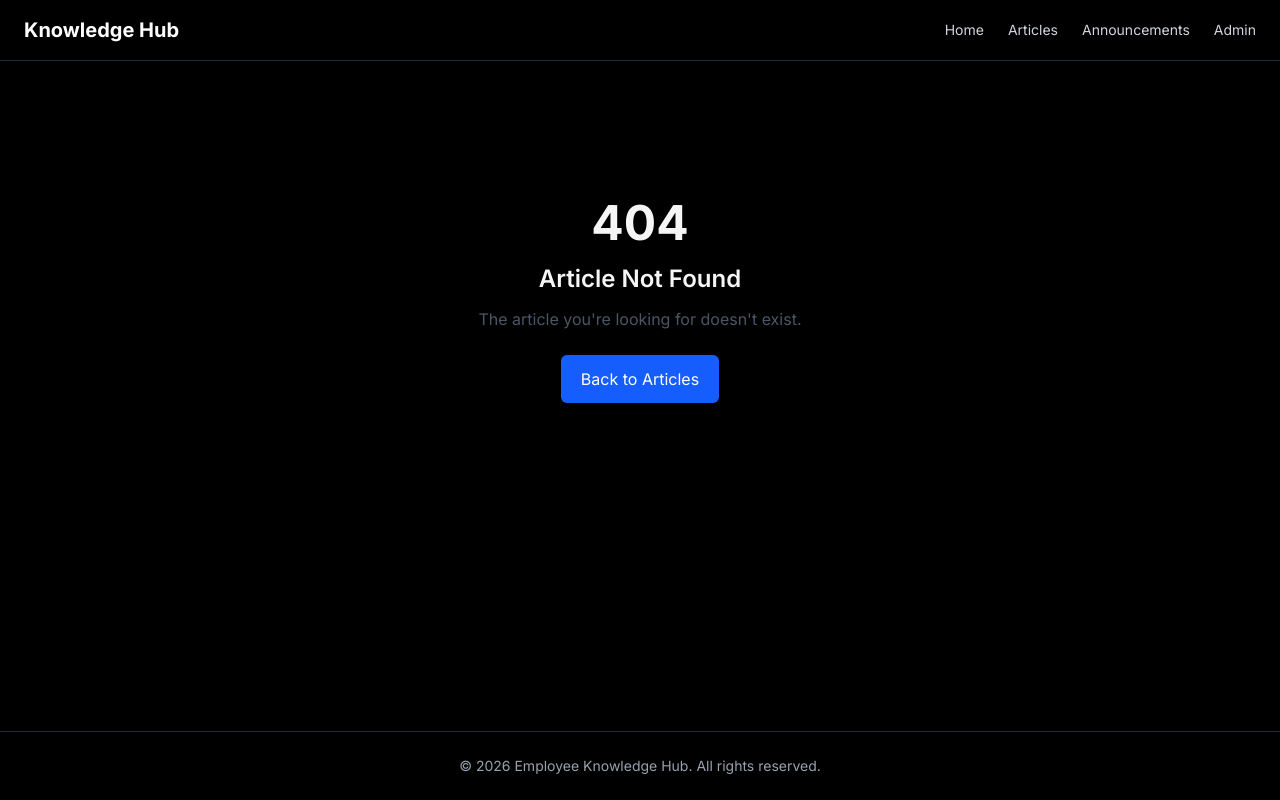
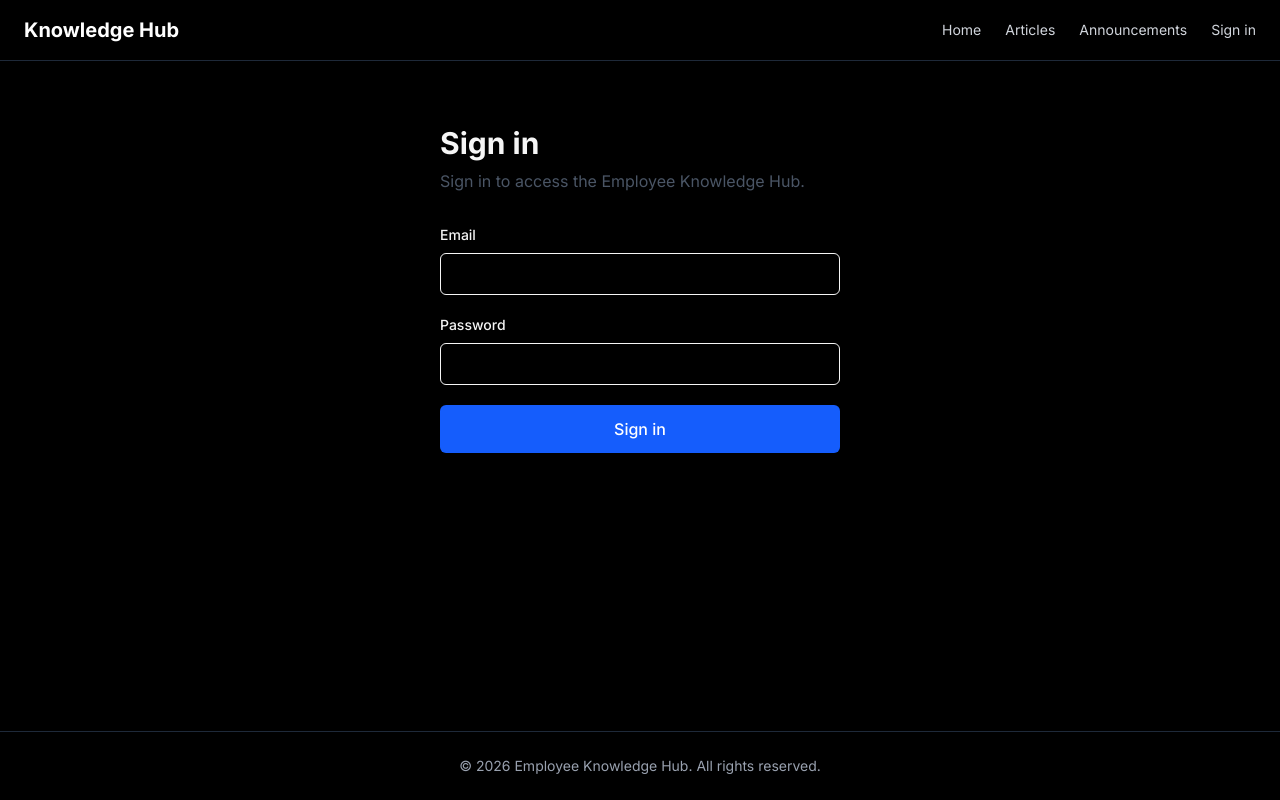
Before and after one commit to sukanyaVS/employee-knowledge-hub, a Next.js app: page /login in a window 1280 px wide. Before the commit this address had no page. Built offline with nearby package versions, Linux system fonts and the light colour scheme; no server answers.

Commit message:
Authentication and role based authorization

```diff
--- a/app/api/articles/[id]/route.ts
+++ b/app/api/articles/[id]/route.ts
@@ -1,5 +1,6 @@
 import { NextRequest, NextResponse } from "next/server";
 import { prisma } from "@/lib/prisma";
+import { requireAdmin } from "@/lib/auth";
 
 type ArticleRouteContext = {
   params: Promise<{
@@ -79,6 +80,7 @@ export async function PUT(
   { params }: ArticleRouteContext
 ) {
   try {
+    await requireAdmin();
     const { id } = await params;
 
     const articleId = Number(id);
@@ -177,6 +179,7 @@ export async function DELETE(
   { params }: ArticleRouteContext
 ) {
   try {
+    await requireAdmin();
     const { id } = await params;
 
     const articleId = Number(id);
--- a/app/api/articles/route.ts
+++ b/app/api/articles/route.ts
@@ -1,5 +1,6 @@
 import { NextRequest, NextResponse } from "next/server";
 import { prisma } from "@/lib/prisma";
+import { requireAdmin } from "@/lib/auth";
 
 const DEFAULT_PAGE = 1;
 const DEFAULT_LIMIT = 6;
@@ -123,6 +124,7 @@ export async function GET(request: NextRequest) {
 
 export async function POST(request: NextRequest) {
   try {
+    await requireAdmin();
     const body = await request.json();
 
     const {
--- /dev/null
+++ b/app/api/auth/login/route.ts
@@ -0,0 +1,42 @@
+import { NextRequest, NextResponse } from "next/server";
+import { createSessionToken, SESSION_COOKIE } from "@/lib/session";
+import { prisma } from "@/lib/prisma";
+
+export async function POST(request: NextRequest) {
+  const body = await request.json().catch(() => null);
+  const email = typeof body?.email === "string" ? body.email.trim() : "";
+  const password = typeof body?.password === "string" ? body.password : "";
+
+  if (!email || !password) {
+    return NextResponse.json(
+      { message: "Email and password are required" },
+      { status: 400 }
+    );
+  }
+
+  const user = await prisma.user.findUnique({ where: { email } });
+
+  if (!user || user.password !== password) {
+    return NextResponse.json(
+      { message: "Invalid email or password" },
+      { status: 401 }
+    );
+  }
+
+  const response = NextResponse.json({
+    message: "Signed in successfully",
+    user: { name: user.name, role: user.role },
+  });
+
+  response.cookies.set({
+    name: SESSION_COOKIE,
+    value: await createSessionToken({ userId: user.id, role: user.role }),
+    httpOnly: true,
+    sameSite: "lax",
+    secure: process.env.NODE_ENV === "production",
+    path: "/",
+    maxAge: 60 * 60 * 8,
+  });
+
+  return response;
+}
--- /dev/null
+++ b/app/api/auth/logout/route.ts
@@ -0,0 +1,8 @@
+import { NextResponse } from "next/server";
+import { SESSION_COOKIE } from "@/lib/auth";
+
+export async function POST() {
+  const response = NextResponse.json({ message: "Signed out successfully" });
+  response.cookies.delete(SESSION_COOKIE);
+  return response;
+}
--- /dev/null
+++ b/app/login/page.tsx
@@ -0,0 +1,94 @@
+"use client";
+
+import { Suspense } from "react";
+import { FormEvent, useState } from "react";
+import { useRouter, useSearchParams } from "next/navigation";
+
+function LoginForm() {
+  const router = useRouter();
+  const searchParams = useSearchParams();
+  const [email, setEmail] = useState("");
+  const [password, setPassword] = useState("");
+  const [error, setError] = useState("");
+  const [isSubmitting, setIsSubmitting] = useState(false);
+
+  async function handleSubmit(event: FormEvent<HTMLFormElement>) {
+    event.preventDefault();
+    setError("");
+    setIsSubmitting(true);
+
+    const response = await fetch("/api/auth/login", {
+      method: "POST",
+      headers: { "Content-Type": "application/json" },
+      body: JSON.stringify({ email, password }),
+    });
+
+    if (!response.ok) {
+      const body = await response.json().catch(() => null);
+      setError(body?.message || "Unable to sign in");
+      setIsSubmitting(false);
+      return;
+    }
+
+    const body = await response.json();
+    const requestedPath = searchParams.get("next");
+    const destination =
+      body.user?.role === "ADMIN" && requestedPath
+        ? requestedPath
+        : body.user?.role === "ADMIN"
+          ? "/admin"
+          : "/";
+
+    router.push(destination);
+    router.refresh();
+  }
+
+  return (
+    <div className="mx-auto max-w-md px-6 py-16">
+      <h1 className="text-3xl font-bold">Sign in</h1>
+      <p className="mt-2 text-gray-600">Sign in to access the Employee Knowledge Hub.</p>
+
+      <form onSubmit={handleSubmit} className="mt-8 space-y-5">
+        <label className="block">
+          <span className="mb-2 block text-sm font-medium">Email</span>
+          <input
+            type="email"
+            value={email}
+            onChange={(event) => setEmail(event.target.value)}
+            required
+            className="w-full rounded-md border px-3 py-2"
+          />
+        </label>
+
+        <label className="block">
+          <span className="mb-2 block text-sm font-medium">Password</span>
+          <input
+            type="password"
+            value={password}
+            onChange={(event) => setPassword(event.target.value)}
+            required
+            className="w-full rounded-md border px-3 py-2"
+          />
+        </label>
+
+        {error ? <p className="text-sm text-red-600">{error}</p> : null}
+
+        <button
+          type="submit"
+          disabled={isSubmitting}
+          className="w-full rounded-md bg-blue-600 px-5 py-3 font-medium text-white hover:bg-blue-700 disabled:opacity-60"
+        >
+          {isSubmitting ? "Signing in..." : "Sign in"}
+        </button>
+      </form>
+    </div>
+  );
+}
+
+export default function LoginPage() {
+  return (
+    <Suspense>
+      <LoginForm />
+    </Suspense>
+  );
+}
--- a/components/layout/Header.tsx
+++ b/components/layout/Header.tsx
@@ -1,6 +1,10 @@
 import Link from "next/link";
+import { getCurrentUser } from "@/lib/auth";
+import LogoutButton from "@/components/layout/LogoutButton";
 
-export default function Header() {
+export default async function Header() {
+  const user = await getCurrentUser();
+
   return (
     <header className="border-b border-gray-800 bg-black text-white">
       <div className="mx-auto flex max-w-7xl items-center justify-between px-6 py-4">
@@ -15,7 +19,8 @@ export default function Header() {
           <Link href="/" className="hover:text-white">Home</Link>
           <Link href="/articles" className="hover:text-white">Articles</Link>
           <Link href="/announcements" className="hover:text-white">Announcements</Link>
-          <Link href="/admin" className="hover:text-white">Admin</Link>
+          {user?.role === "ADMIN" ? <Link href="/admin" className="hover:text-white">Admin</Link> : null}
+          {user ? <LogoutButton /> : <Link href="/login" className="hover:text-white">Sign in</Link>}
         </nav>
       </div>
     </header>
--- /dev/null
+++ b/components/layout/LogoutButton.tsx
@@ -0,0 +1,27 @@
+"use client";
+
+import { useRouter } from "next/navigation";
+import { useState } from "react";
+
+export default function LogoutButton() {
+  const router = useRouter();
+  const [isSigningOut, setIsSigningOut] = useState(false);
+
+  async function handleLogout() {
+    setIsSigningOut(true);
+    await fetch("/api/auth/logout", { method: "POST" });
+    router.push("/");
+    router.refresh();
+  }
+
+  return (
+    <button
+      type="button"
+      onClick={handleLogout}
+      disabled={isSigningOut}
+      className="hover:text-white disabled:opacity-60"
+    >
+      {isSigningOut ? "Signing out..." : "Sign out"}
+    </button>
+  );
+}
--- /dev/null
+++ b/lib/auth.ts
@@ -0,0 +1,31 @@
+import { cookies } from "next/headers";
+import { redirect } from "next/navigation";
+import { Role } from "@/app/generated/prisma/client";
+import { prisma } from "@/lib/prisma";
+import { SESSION_COOKIE, verifySessionToken } from "@/lib/session";
+
+export { SESSION_COOKIE } from "@/lib/session";
+
+export async function getCurrentUser() {
+  const token = (await cookies()).get(SESSION_COOKIE)?.value;
+  const session = await verifySessionToken(token);
+
+  if (!session) {
+    return null;
+  }
+
+  return prisma.user.findUnique({
+    where: { id: session.userId },
+    select: { id: true, name: true, email: true, role: true },
+  });
+}
+
+export async function requireAdmin() {
+  const user = await getCurrentUser();
+
+  if (!user || user.role !== Role.ADMIN) {
+    redirect("/login?next=/admin");
+  }
+
+  return user;
+}
--- /dev/null
+++ b/lib/session.ts
@@ -0,0 +1,56 @@
+import { jwtVerify, SignJWT } from "jose";
+import { Role } from "@/app/generated/prisma/enums";
+
+export const SESSION_COOKIE = "employee_hub_session";
+
+export type SessionPayload = {
+  userId: number;
+  role: Role;
+};
+
+function getSecret() {
+  const secret =
+    process.env.AUTH_SECRET ||
+    (process.env.NODE_ENV !== "production"
+      ? "employee-knowledge-hub-development-secret"
+      : undefined);
+
+  if (!secret) {
+    throw new Error("AUTH_SECRET must be configured");
+  }
+
+  return new TextEncoder().encode(secret);
+}
+
+export async function createSessionToken(payload: SessionPayload) {
+  return new SignJWT({
+    userId: payload.userId,
+    role: payload.role,
+  })
+    .setProtectedHeader({ alg: "HS256" })
+    .setIssuedAt()
+    .setExpirationTime("8h")
+    .sign(getSecret());
+}
+
+export async function verifySessionToken(
+  token: string | undefined
+): Promise<SessionPayload | null> {
+  if (!token) {
+    return null;
+  }
+
+  try {
+    const { payload } = await jwtVerify(token, getSecret());
+    const userId = Number(payload.userId);
+    const role = payload.role;
+
+    if (!Number.isInteger(userId) || (role !== Role.ADMIN && role !== Role.EMPLOYEE)) {
+      return null;
+    }
+
+    return { userId, role };
+  } catch {
+    return null;
+  }
+}
--- /dev/null
+++ b/middleware.ts
@@ -0,0 +1,50 @@
+import { NextRequest, NextResponse } from "next/server";
+import { Role } from "@/app/generated/prisma/enums";
+import { SESSION_COOKIE, verifySessionToken } from "@/lib/session";
+
+const mutationMethods = new Set(["POST", "PUT", "PATCH", "DELETE"]);
+
+export async function middleware(request: NextRequest) {
+  const isAdminPage = request.nextUrl.pathname.startsWith("/admin");
+  const isArticleMutation =
+    request.nextUrl.pathname.startsWith("/api/articles") &&
+    mutationMethods.has(request.method);
+
+  if (request.nextUrl.pathname === "/login") {
+    return NextResponse.next();
+  }
+
+  const session = await verifySessionToken(
+    request.cookies.get(SESSION_COOKIE)?.value
+  );
+
+  if (session && (!isAdminPage || session.role === Role.ADMIN)) {
+    return NextResponse.next();
+  }
+
+  if (isArticleMutation) {
+    return NextResponse.json(
+      { message: "Admin authentication required" },
+      { status: session ? 403 : 401 }
+    );
+  }
+
+  if (isAdminPage && session) {
+    return NextResponse.redirect(new URL("/", request.url));
+  }
+
+  const loginUrl = new URL("/login", request.url);
+  loginUrl.searchParams.set(
+    "next",
+    `${request.nextUrl.pathname}${request.nextUrl.search}`
+  );
+
+  return NextResponse.redirect(loginUrl);
+}
+
+export const config = {
+  matcher: [
+    "/((?!api/auth|_next/static|_next/image|favicon.ico).*)",
+    "/api/articles/:path*",
+  ],
+};
--- a/package.json
+++ b/package.json
@@ -15,6 +15,7 @@
   "dependencies": {
     "@prisma/adapter-mariadb": "^7.10.0",
     "@prisma/client": "^7.10.0",
+    "jose": "^6.2.12",
     "mariadb": "^3.4.5",
     "next": "16.3.4",
     "react": "19.2.8",
```
Also changed, not shown: 2 other files (tests, documents, lock files or other folders).
